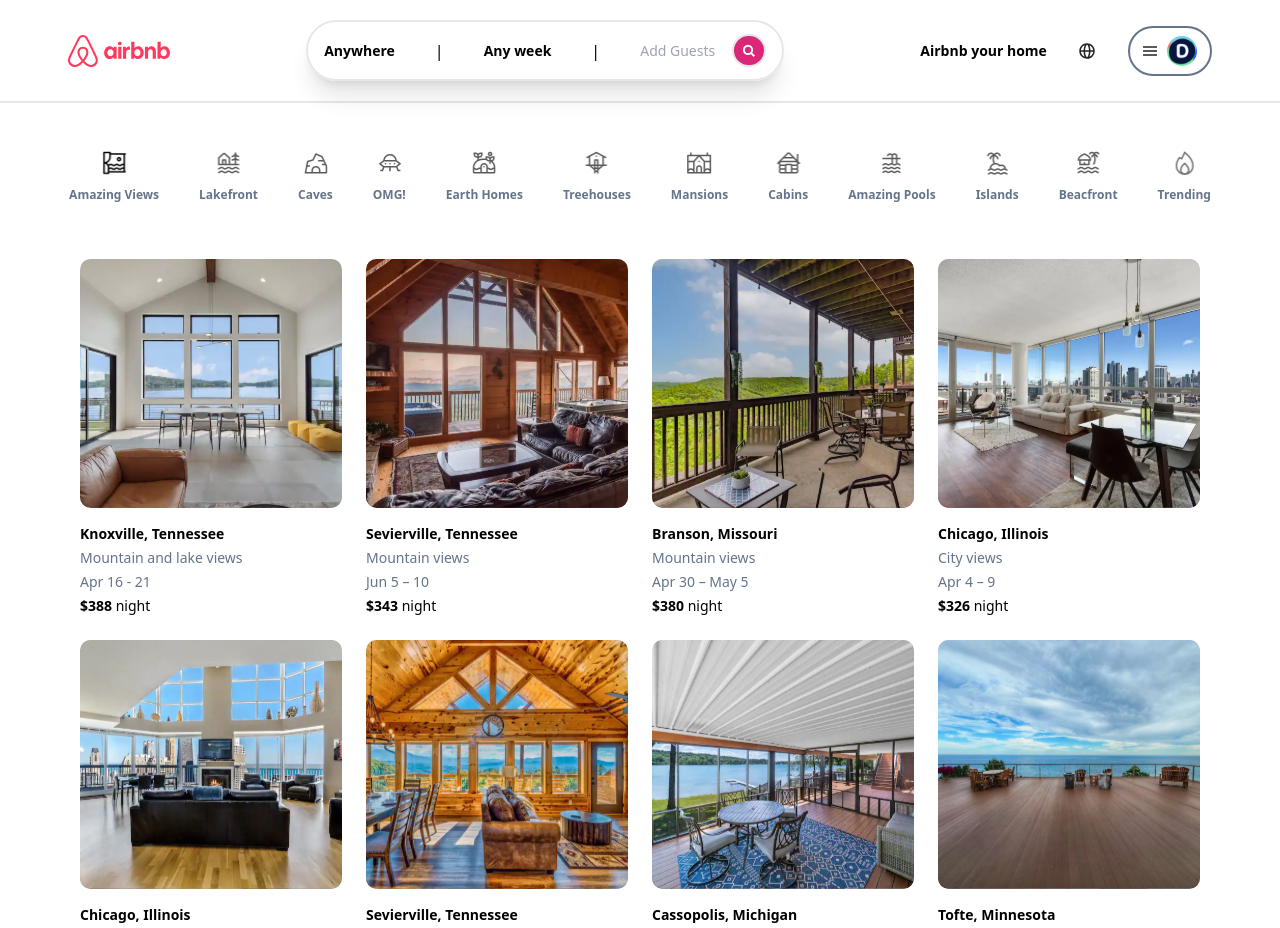
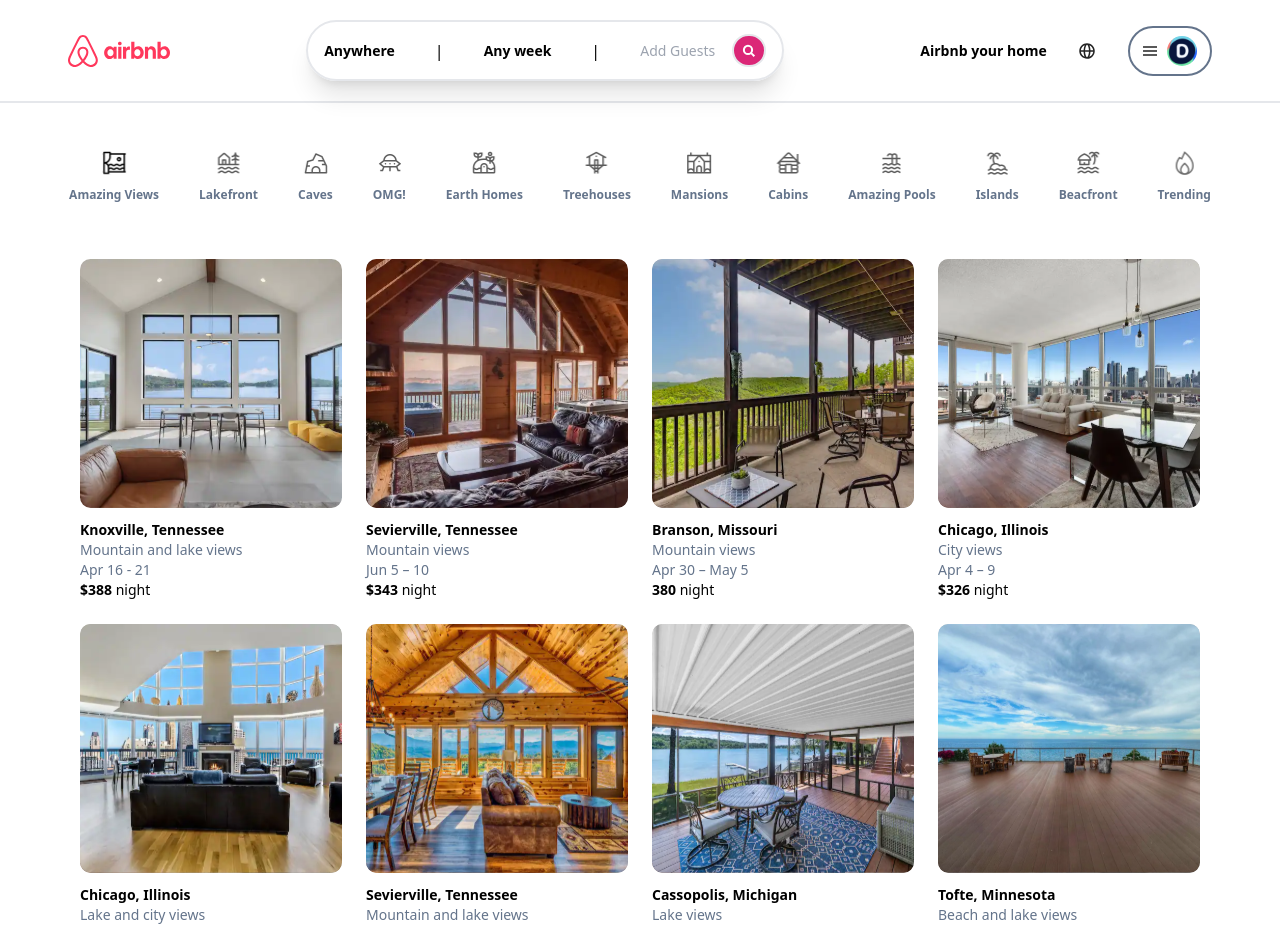
Before and after one commit to okantas/AirbnbHomePage, a Next.js app: page / in a window 1280 px wide. Shown: the top 928 px of the page. Built offline with nearby package versions, Linux system fonts and the light colour scheme.

Commit message:
main component is summeraized with map function

```diff
--- a/components/Content.js
+++ b/components/Content.js
@@ -10,7 +10,7 @@ import Airbnb7 from "../public/airbnb7.svg";
 import Airbnb8 from "../public/airbnb8.svg";
 
 export default function Content() {
-  const cards = [
+  const cardsList = [
     {
       id: 1,
       photo: Airbnb1,
@@ -44,112 +44,52 @@ export default function Content() {
       price: "$326",
     },
     {
-      id: 1,
-      photo: Airbnb1,
-      location: "Knoxville, Tennessee",
+      id: 5,
+      photo: Airbnb5,
+      location: "Chicago, Illinois",
+      place: "Lake and city views",
+      date: "Mar 5 – 10",
+      price: "$349",
+    },
+    {
+      id: 6,
+      photo: Airbnb6,
+      location: "Sevierville, Tennessee",
       place: "Mountain and lake views",
       date: "Apr 16 - 21",
-      price: "$388",
+      price: "$255",
     },
     {
-      id: 2,
-      photo: Airbnb2,
-      location: "Sevierville, Tennessee",
-      place: "Mountain views",
-      date: "Jun 5 – 10",
-      price: "$343",
+      id: 7,
+      photo: Airbnb7,
+      location: "Cassopolis, Michigan",
+      place: "Lake views",
+      date: "Mar 5 – 10",
+      price: "$595",
     },
     {
-      id: 3,
-      photo: Airbnb3,
-      location: "Branson, Missouri",
-      place: "Mountain views",
-      date: "Apr 30 – May 5",
-      price: "380",
-    },
-    {
-      id: 4,
-      photo: Airbnb4,
-      location: "Chicago, Illinois",
-      place: "City views",
-      date: "Apr 4 – 9",
-      price: "$326",
+      id: 8,
+      photo: Airbnb8,
+      location: "Tofte, Minnesota",
+      place: "Beach and lake views",
+      date: "Mar 19 – 24",
+      price: "$170",
     },
   ];
+
   return (
     <main className="mx-20 grid grid-cols-4 justify-center place-items-center max-w-full gap-6">
-      <div className="flex flex-col gap-1 cursor-pointer ">
-        <Image src={Airbnb1} alt="First image" className="mb-3" />
-        <h1 className="font-bold text-sm">Knoxville, Tennessee</h1>
-        <p className=" text-slate-500 text-sm">Mountain and lake views</p>
-        <p className="text-slate-500 text-sm">Apr 16 - 21</p>
-        <p className="text-sm">
-          <span className="font-bold">$388</span> night
-        </p>
-      </div>
-      <div className="flex flex-col gap-1 cursor-pointer ">
-        <Image src={Airbnb2} alt="First image" className="mb-3" />
-        <h1 className="font-bold text-sm">Sevierville, Tennessee</h1>
-        <p className=" text-slate-500 text-sm">Mountain views</p>
-        <p className="text-slate-500 text-sm">Jun 5 – 10</p>
-        <p className="text-sm">
-          <span className="font-bold">$343</span> night
-        </p>
-      </div>
-      <div className="flex flex-col gap-1 cursor-pointer ">
-        <Image src={Airbnb3} alt="First image" className="mb-3" />
-        <h1 className="font-bold text-sm">Branson, Missouri</h1>
-        <p className=" text-slate-500 text-sm">Mountain views</p>
-        <p className="text-slate-500 text-sm">Apr 30 – May 5</p>
-        <p className="text-sm">
-          <span className="font-bold">$380</span> night
-        </p>
-      </div>
-      <div className="flex flex-col gap-1 cursor-pointer ">
-        <Image src={Airbnb4} alt="First image" className="mb-3" />
-        <h1 className="font-bold text-sm">Chicago, Illinois</h1>
-        <p className=" text-slate-500 text-sm">City views</p>
-        <p className="text-slate-500 text-sm">Apr 4 – 9</p>
-        <p className="text-sm">
-          <span className="font-bold">$326</span> night
-        </p>
-      </div>
-      <div className="flex flex-col gap-1 cursor-pointer ">
-        <Image src={Airbnb5} alt="First image" className="mb-3" />
-        <h1 className="font-bold text-sm">Chicago, Illinois</h1>
-        <p className=" text-slate-500 text-sm">Lake and city views</p>
-        <p className="text-slate-500 text-sm">Mar 5 – 10</p>
-        <p className="text-sm">
-          <span className="font-bold">$349</span> night
-        </p>
-      </div>
-      <div className="flex flex-col gap-1 cursor-pointer ">
-        <Image src={Airbnb6} alt="First image" className="mb-3" />
-        <h1 className="font-bold text-sm">Sevierville, Tennessee</h1>
-        <p className=" text-slate-500 text-sm">Mountain and lake views</p>
-        <p className="text-slate-500 text-sm">Apr 16 - 21</p>
-        <p className="text-sm">
-          <span className="font-bold">$255</span> night
-        </p>
-      </div>
-      <div className="flex flex-col gap-1 cursor-pointer ">
-        <Image src={Airbnb7} alt="First image" className="mb-3" />
-        <h1 className="font-bold text-sm">Cassopolis, Michigan</h1>
-        <p className=" text-slate-500 text-sm">Lake views</p>
-        <p className="text-slate-500 text-sm">Mar 5 – 10</p>
-        <p className="text-sm">
-          <span className="font-bold">$595</span> night
-        </p>
-      </div>
-      <div className="flex flex-col gap-1 cursor-pointer ">
-        <Image src={Airbnb8} alt="First image" className="mb-3" />
-        <h1 className="font-bold text-sm">Tofte, Minnesota</h1>
-        <p className=" text-slate-500 text-sm">Beach and lake views</p>
-        <p className="text-slate-500 text-sm">Mar 19 – 24</p>
-        <p className="text-sm">
-          <span className="font-bold">$170</span> night
-        </p>
-      </div>
+      {cardsList.map((items, index) => (
+        <div key={index}>
+          <Image src={items.photo} alt="house image" className="mb-3" />
+          <h1 className="font-bold text-sm">{items.location}</h1>
+          <p className=" text-slate-500 text-sm">{items.place}</p>
+          <p className="text-slate-500 text-sm">{items.date}</p>
+          <p className="text-sm">
+            <span className="font-bold">{items.price}</span> night
+          </p>
+        </div>
+      ))}
     </main>
   );
 }
```
